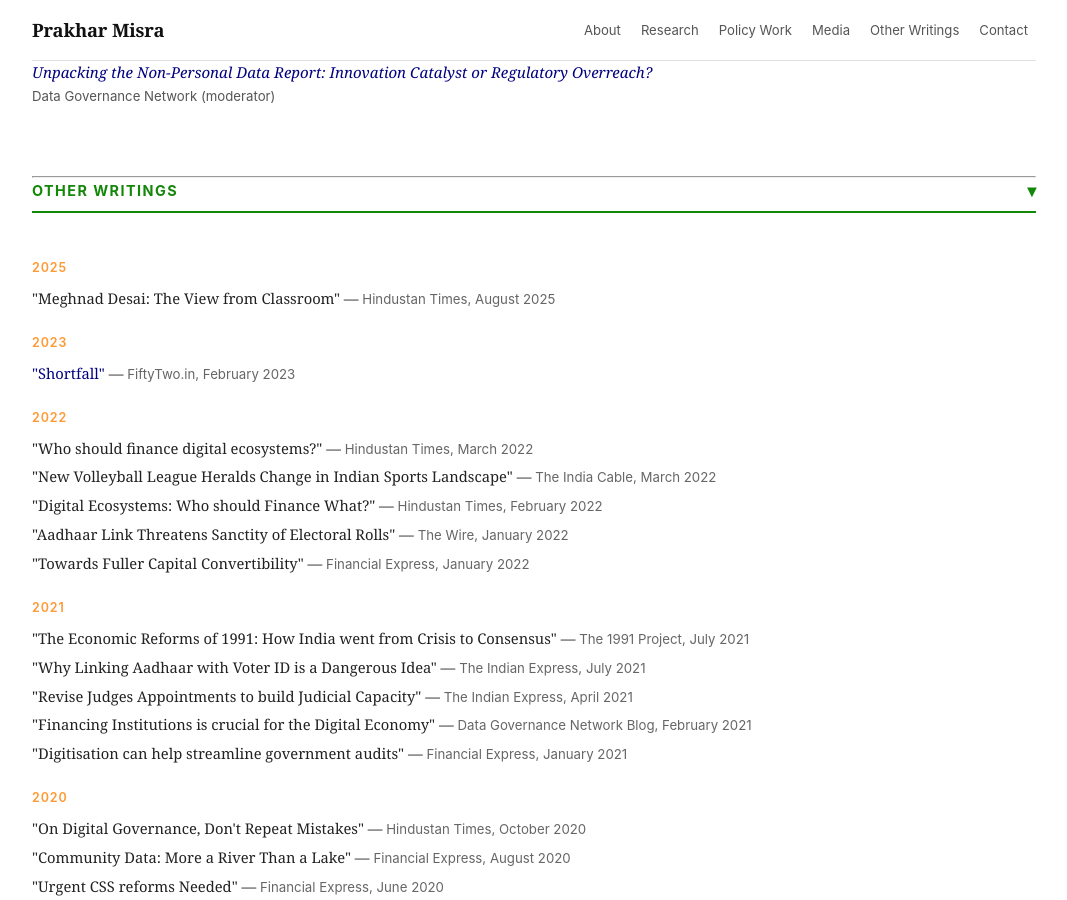
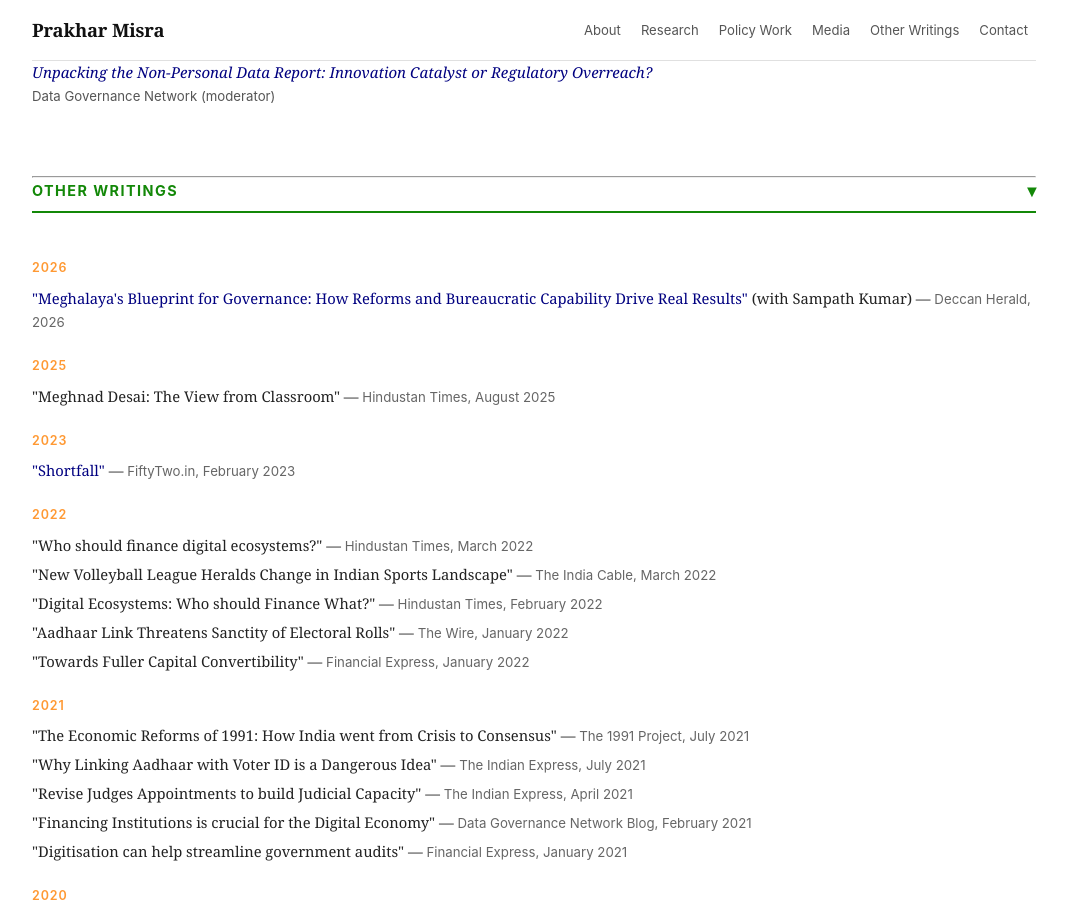
Before and after one commit to pmisra123/pmisra123.github.io, a Jekyll site: the page built from index.md, in a window 1280 px wide and 900 px high, scrolled down 4723 px. Shown: the whole window, without its empty margins (106-1173 px from the left). Built offline with Jekyll 4.4.1, drawn with Linux system fonts in a browser that asks for light colours.

Commit message:
Add 2026 Deccan Herald article with Sampath Kumar to Other Writings
Co-Authored-By: Claude Sonnet 4.6 <noreply@anthropic.com>

```diff
--- a/index.md
+++ b/index.md
@@ -236,6 +236,11 @@ layout: default
 <section class="section" id="writings">
 <h2 class="section-heading">Other Writings</h2>
 
+<div class="writings-year">2026</div>
+<ul class="writings-list">
+  <li><a href="https://www.deccanherald.com/india/meghalaya/meghalayas-blueprint-for-governance-how-reforms-and-bureaucratic-capability-drive-real-results-4080962" target="_blank">"Meghalaya's Blueprint for Governance: How Reforms and Bureaucratic Capability Drive Real Results"</a> (with Sampath Kumar) &mdash; <span class="outlet">Deccan Herald, 2026</span></li>
+</ul>
+
 <div class="writings-year">2025</div>
 <ul class="writings-list">
   <li>"Meghnad Desai: The View from Classroom" &mdash; <span class="outlet">Hindustan Times, August 2025</span></li>
```
